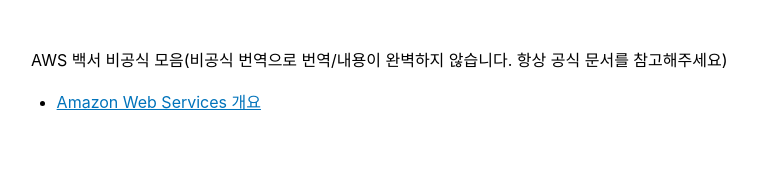
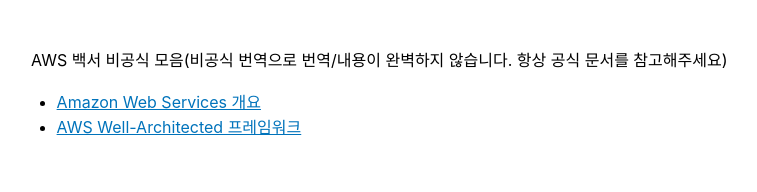
Before and after one commit to dohnald/aws-whitepaper, a plain HTML site: page index.html in a window 1280 px wide. Shown: the whole page, without its empty margins (209-966 px from the left). Drawn offline with Linux system fonts and the light colour scheme.

Commit message:
well-architected framework 추가

```diff
--- a/index.html
+++ b/index.html
@@ -15,6 +15,7 @@
 	<p>AWS 백서 비공식 모음(비공식 번역으로 번역/내용이 완벽하지 않습니다. 항상 공식 문서를 참고해주세요)</p>
 	<ul>
 		<li><a href="./overview.html">Amazon Web Services 개요</a></li>
+		<li><a href="./well-architected-framework.html">AWS Well-Architected 프레임워크</a></li>
 	</ul>
 	</body>
 </html>
```
